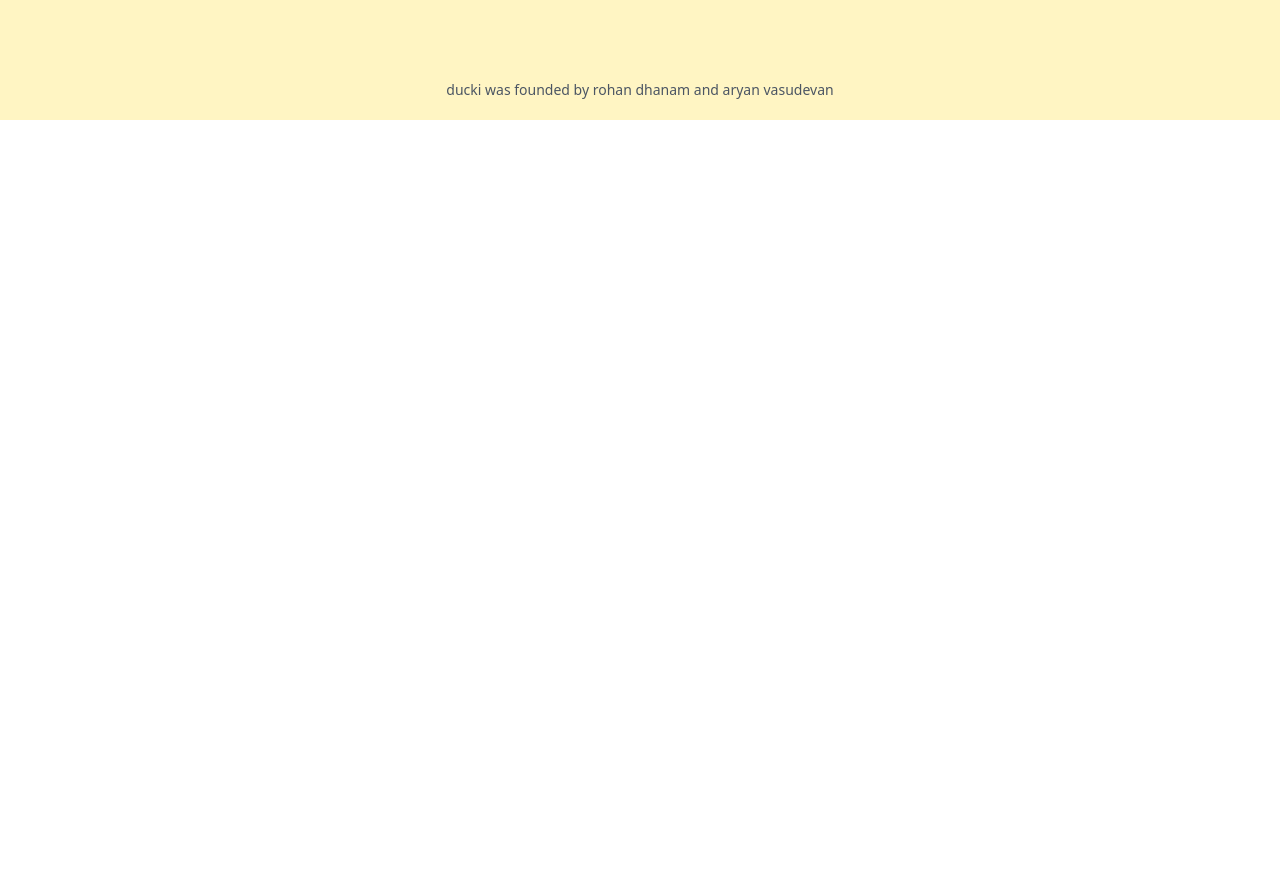
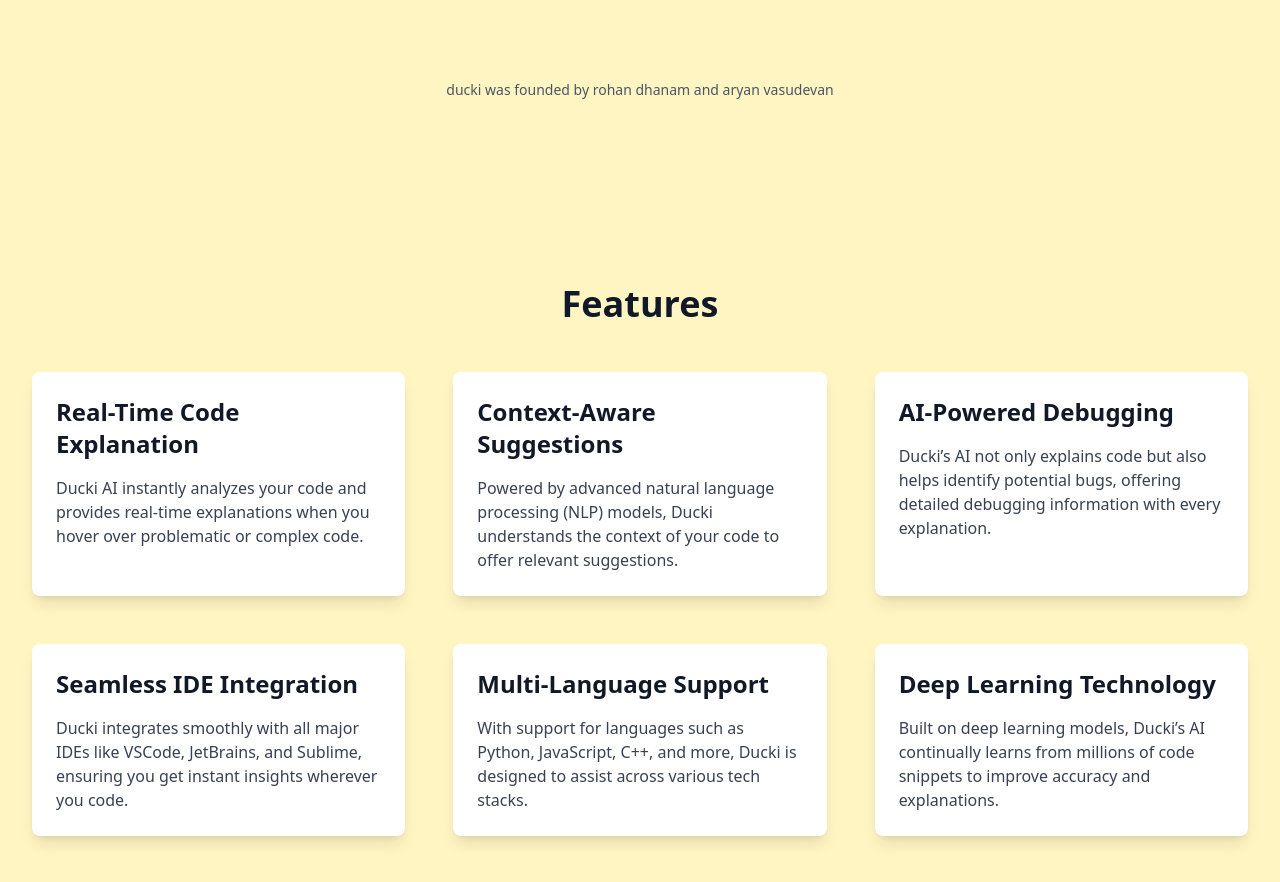
Before and after one commit to rdnm0/ducki, a React (Create React App) app in the folder duckiapp/: page / in a window 1280 px wide. Shown: the part 680-1562 px from the top of the page. Before the commit the page ends 800 px from the top, so only its background shows below. Built offline with nearby package versions, Linux system fonts and the light colour scheme.

Commit message:
features page

```diff
--- a/duckiapp/public/index.html
+++ b/duckiapp/public/index.html
@@ -8,7 +8,7 @@
     <meta name="theme-color" content="#000000" />
     <meta
       name="description"
-      content="Web site created using create-react-app"
+      content="ducki is an ide extension"
     />
     <link rel="apple-touch-icon" href="%PUBLIC_URL%/logo192.png" />
     <!--
@@ -25,7 +25,7 @@
       work correctly both with client-side routing and a non-root public URL.
       Learn how to configure a non-root public URL by running `npm run build`.
     -->
-    <title>React App</title>
+    <title>ducki</title>
   </head>
   <body>
     <noscript>You need to enable JavaScript to run this app.</noscript>
--- a/duckiapp/src/App.tsx
+++ b/duckiapp/src/App.tsx
@@ -35,14 +35,16 @@
   }, [charIndex, isDeleting, typingSpeed, wordIndex]);
 
   return (
-    <div className="relative min-h-screen bg-[#fff5c3] text-gray-900 flex flex-col justify-center items-center">
+    <div className="w-full h-full overflow-x-hidden">
+      {/* Landing Page */}
+      <div className="relative min-h-screen bg-[#fff5c3] text-gray-900 flex flex-col justify-center items-center snap-start">
         {/* Background Orbs with Animations */}
         <div className="absolute top-10 left-10 w-32 h-32 rounded-full bg-yellow-400 opacity-50 animate-orb1"></div>
         <div className="absolute bottom-20 right-20 w-40 h-40 rounded-full bg-yellow-300 opacity-50 animate-orb2"></div>
 
         {/* Main Content */}
         <nav className="absolute top-0 left-0 right-0 py-6 px-8 flex justify-between items-center">
-        <div className="text-2xl font-semibold transition-transform transform hover:scale-110 cursor-pointer">
+          <div className="text-3xl font-semibold transition-transform transform hover:scale-110 cursor-pointer">
             ducki
           </div>
           <div className="space-x-6">
@@ -56,7 +58,7 @@
 
         <div className="flex flex-col items-center text-center z-10">
           <h1 className="text-6xl font-bold text-gray-800">
-          Understand <span className="text-yellow-500">{currentWord}</span> With Clarity.
+            Understand <span className="text-yellow-500">{currentWord}</span> with clarity.
           </h1>
           <p className="mt-4 text-lg max-w-2xl">
             Ducki helps developers understand those tricky lines of code, just by hovering over the problems.
@@ -76,6 +78,50 @@
           ducki was founded by rohan dhanam and aryan vasudevan
         </p>
       </div>
+
+      {/* Features Page */}
+      <div className="relative min-h-screen bg-[#fff5c3] text-gray-900 flex flex-col justify-center items-center snap-start">
+        <h2 className="text-4xl font-bold text-center mt-20">Features</h2>
+        <div className="grid grid-cols-1 sm:grid-cols-2 lg:grid-cols-3 gap-12 max-w-7xl mx-auto mt-12 px-8">
+          <div className="feature-card p-6 bg-white rounded-lg shadow-lg">
+            <h3 className="text-2xl font-semibold mb-4">Real-Time Code Explanation</h3>
+            <p className="text-gray-700">
+              Ducki AI instantly analyzes your code and provides real-time explanations when you hover over problematic or complex code.
+            </p>
+          </div>
+          <div className="feature-card p-6 bg-white rounded-lg shadow-lg">
+            <h3 className="text-2xl font-semibold mb-4">Context-Aware Suggestions</h3>
+            <p className="text-gray-700">
+              Powered by advanced natural language processing (NLP) models, Ducki understands the context of your code to offer relevant suggestions.
+            </p>
+          </div>
+          <div className="feature-card p-6 bg-white rounded-lg shadow-lg">
+            <h3 className="text-2xl font-semibold mb-4">AI-Powered Debugging</h3>
+            <p className="text-gray-700">
+              Ducki’s AI not only explains code but also helps identify potential bugs, offering detailed debugging information with every explanation.
+            </p>
+          </div>
+          <div className="feature-card p-6 bg-white rounded-lg shadow-lg">
+            <h3 className="text-2xl font-semibold mb-4">Seamless IDE Integration</h3>
+            <p className="text-gray-700">
+              Ducki integrates smoothly with all major IDEs like VSCode, JetBrains, and Sublime, ensuring you get instant insights wherever you code.
+            </p>
+          </div>
+          <div className="feature-card p-6 bg-white rounded-lg shadow-lg">
+            <h3 className="text-2xl font-semibold mb-4">Multi-Language Support</h3>
+            <p className="text-gray-700">
+              With support for languages such as Python, JavaScript, C++, and more, Ducki is designed to assist across various tech stacks.
+            </p>
+          </div>
+          <div className="feature-card p-6 bg-white rounded-lg shadow-lg">
+            <h3 className="text-2xl font-semibold mb-4">Deep Learning Technology</h3>
+            <p className="text-gray-700">
+              Built on deep learning models, Ducki’s AI continually learns from millions of code snippets to improve accuracy and explanations.
+            </p>
+          </div>
+        </div>
+      </div>
+    </div>
   );
 }
 
```
Lines whose indentation alone changed are shown as unchanged.
